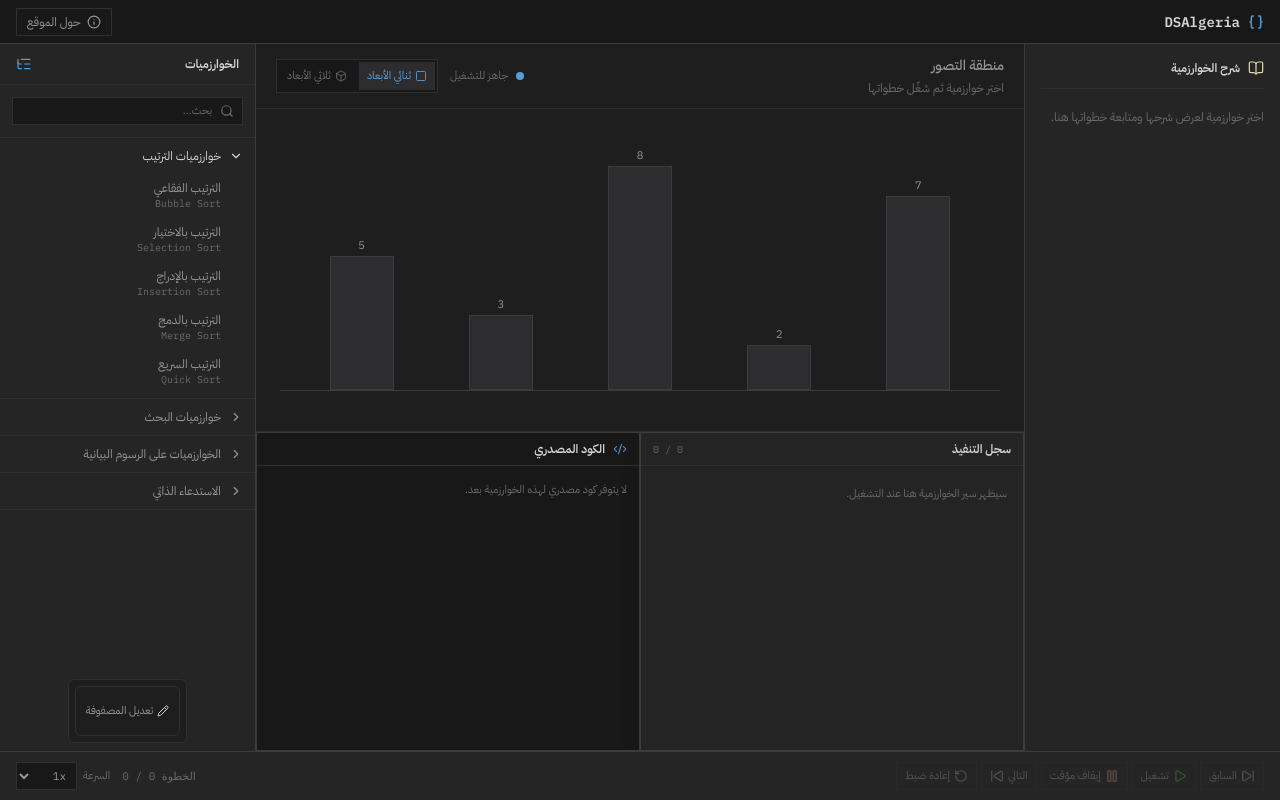
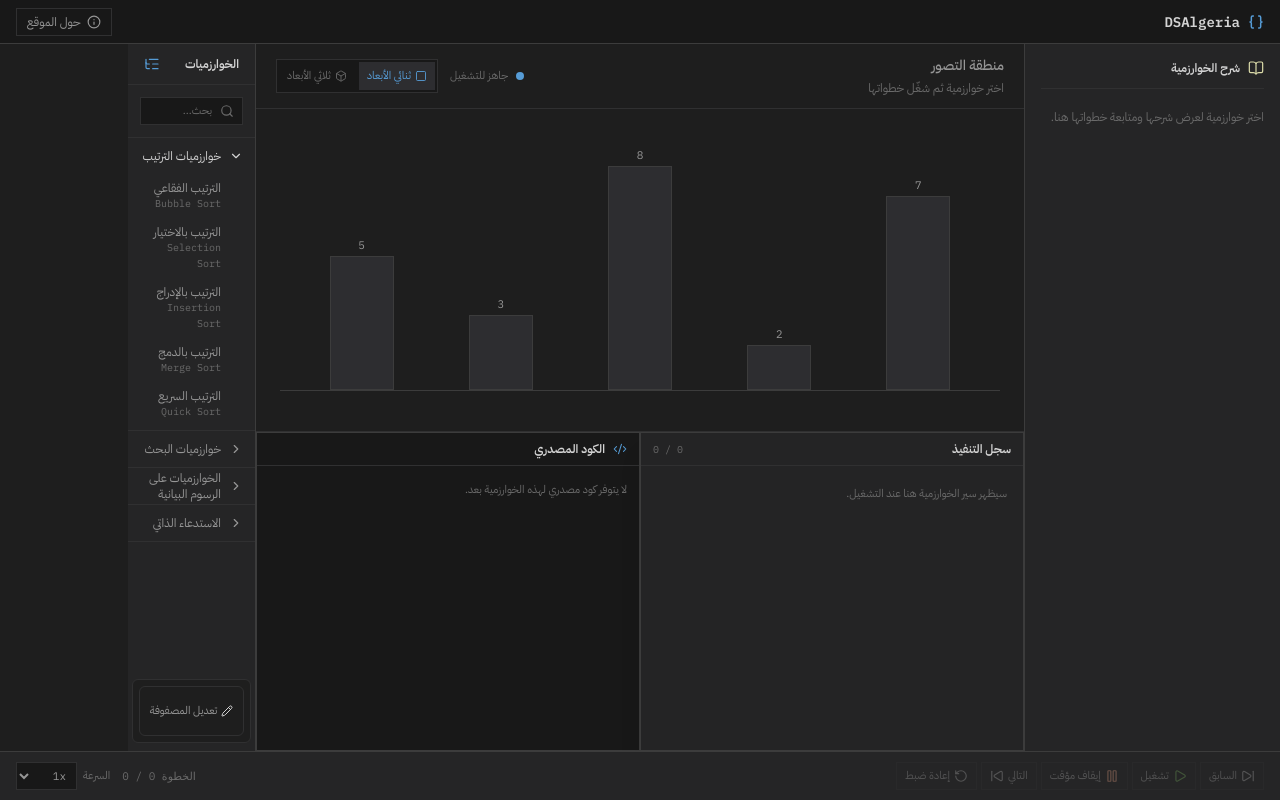
Before and after one commit to BenzidaneMo/DSAlgeria, a React (Vite) app: page /app in a window 1280 px wide. Built offline with nearby package versions, Linux system fonts and the light colour scheme.

Commit message:
fix: the AlgorithmSidebar wasn't utilising the full width of the drawer

```diff
--- a/src/components/algorithms/AlgorithmDrawer.jsx
+++ b/src/components/algorithms/AlgorithmDrawer.jsx
@@ -39,7 +39,7 @@ export default function AlgorithmDrawer({ selectedAlgorithm, onSelectAlgorithm,
 
       {isOpen && (
         <div className="fixed inset-0 z-50 flex items-end" role="presentation" onMouseDown={(event) => event.target === event.currentTarget && setIsOpen(false)}>
-          <div className="absolute inset-0 bg-black/50" aria-hidden="true" />
+          <div className="absolute inset-0 bg-black/50" aria-hidden="true" onClick={() => setIsOpen(false)} />
           <div role="dialog" aria-modal="true" aria-label="اختيار خوارزمية" className="relative flex h-[85vh] w-full flex-col border-t border-border bg-bg-panel shadow-2xl">
             <div className="flex h-11 shrink-0 items-center justify-between border-b border-border-subtle px-4">
               <span className="text-xs font-semibold text-text-primary">اختر خوارزمية</span>
--- a/src/components/algorithms/AlgorithmSidebar.jsx
+++ b/src/components/algorithms/AlgorithmSidebar.jsx
@@ -23,7 +23,7 @@ export default function AlgorithmSidebar({ selectedAlgorithm, onSelectAlgorithm,
   }
 
   return (
-    <aside className="flex col-span-2 min-h-0 flex-col overflow-hidden border-s border-border bg-bg-panel" aria-labelledby="algorithms-heading">
+    <aside className="flex w-full min-h-0 flex-col overflow-hidden border-s border-border bg-bg-panel" aria-labelledby="algorithms-heading">
         <div className="flex items-center justify-between border-b border-border-subtle px-4 py-3">
           <h2 id="algorithms-heading" className="text-xs font-semibold text-text-primary">الخوارزميات</h2>
           <ListTree className="h-4 w-4 text-accent-blue" strokeWidth={1.8} />
```
